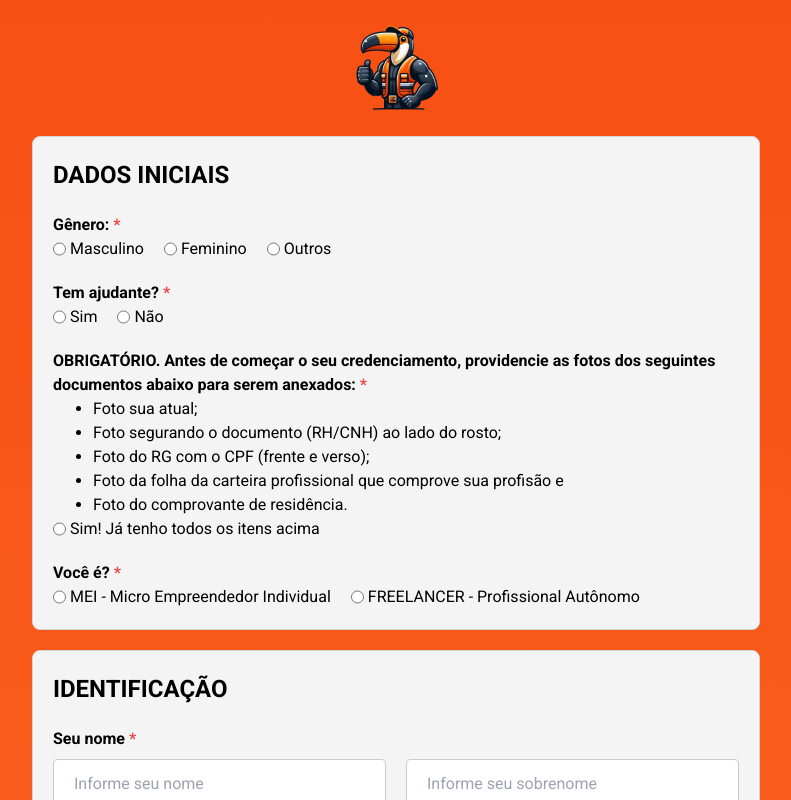
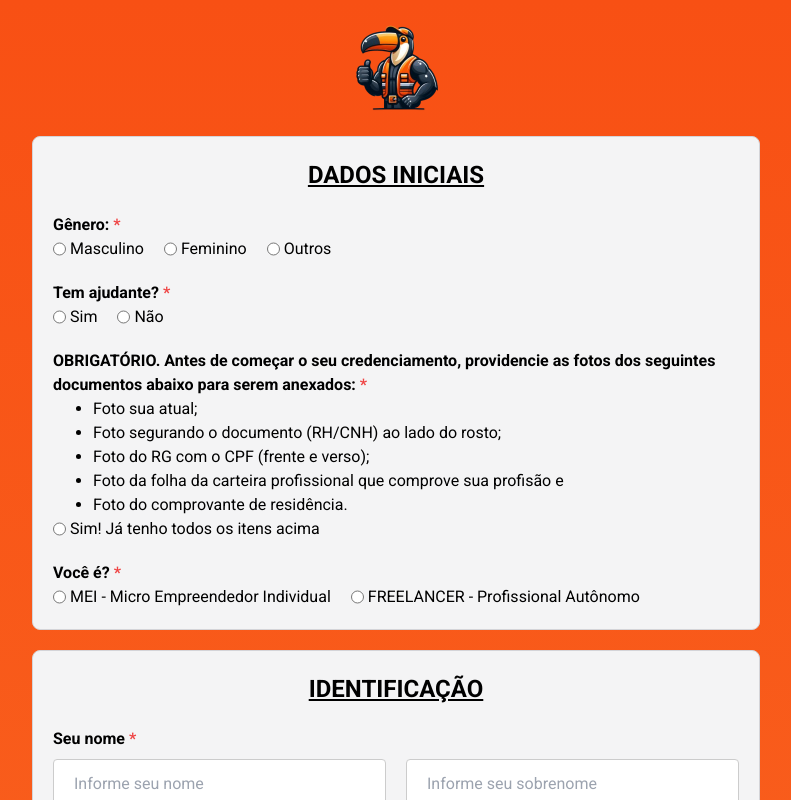
Before and after one commit to lvdamaceno/cadastro-parceiros, a Next.js app: page / in a window 1280 px wide. Shown: the top 800 px of the page, without its empty margins (244-1035 px from the left). Built offline with nearby package versions, Linux system fonts and the light colour scheme.

Commit message:
update h1

```diff
--- a/src/app/globals.css
+++ b/src/app/globals.css
@@ -12,6 +12,8 @@ body {
 h1 {
   font-size: 1.5rem;
   font-weight: 700;
+  text-decoration: underline;
+  text-align: center;
 }
 
 h2 {
```
